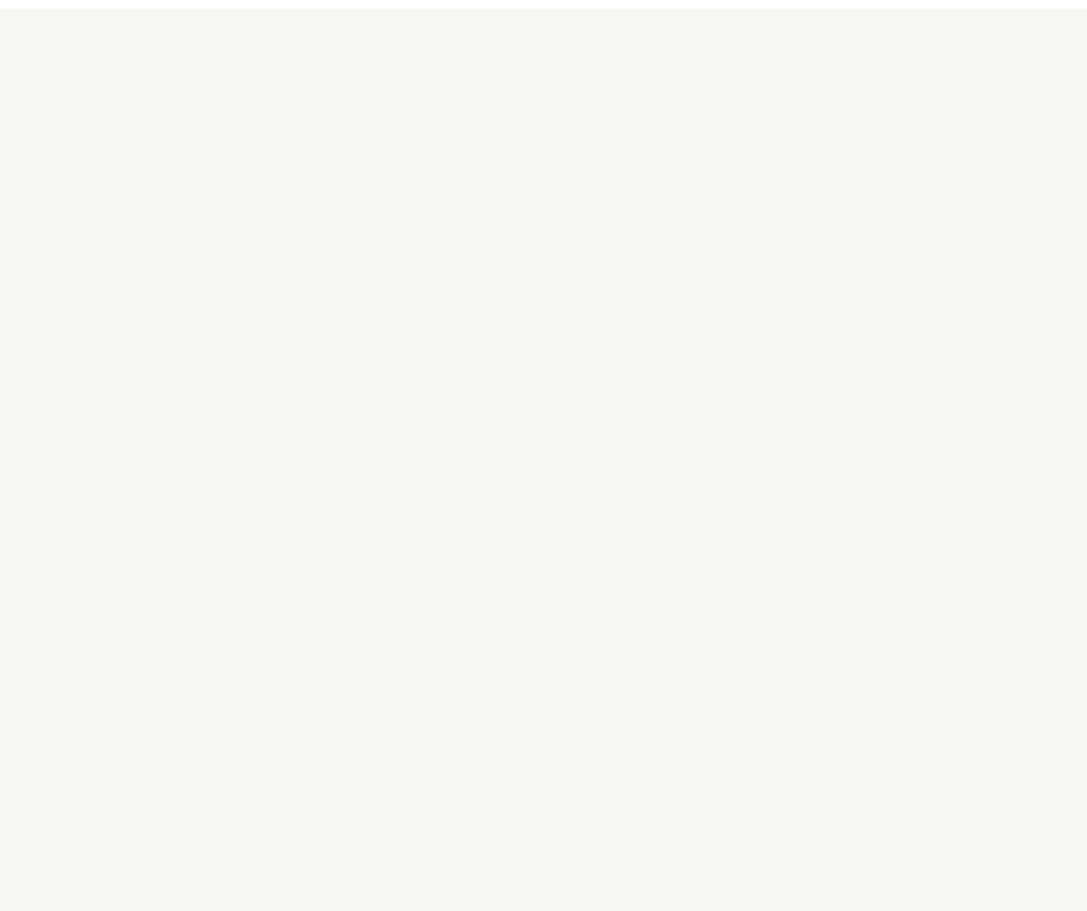
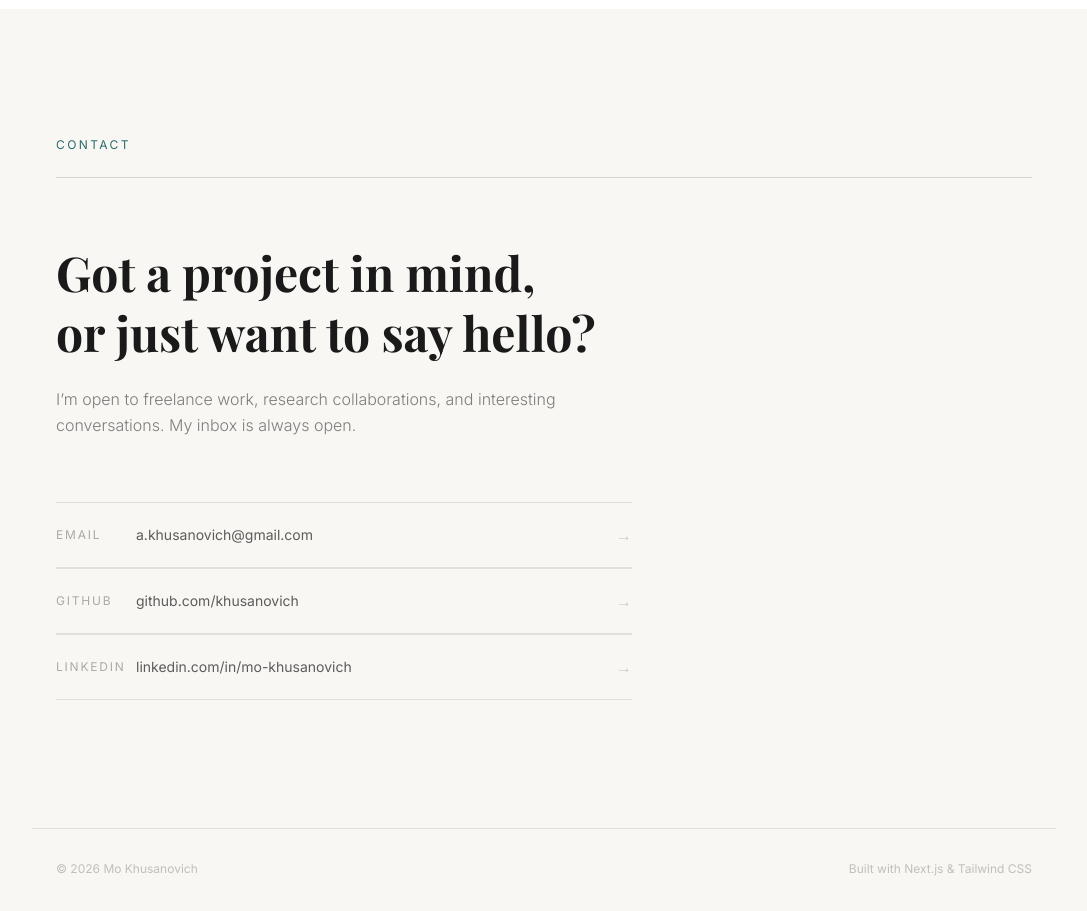
Before and after one commit to khusanovich/portfolio, a Next.js app: page / in a window 1280 px wide. Shown: the part 4520-5431 px from the top of the page, without its empty margins (96-1183 px from the left). Before the commit the page ends 4529 px from the top, so only its background shows below. Built offline with nearby package versions, Linux system fonts and the light colour scheme; a web font is replaced by a local one.

Commit message:
Add Contact section and footer
Large serif heading, short intro line, then three borderless link rows
(Email, GitHub, LinkedIn) — each with label, address, and a right-arrow
that nudges on hover. Footer with copyright and stack credit sits below.
All six sections are now complete.

```diff
--- a/src/app/page.tsx
+++ b/src/app/page.tsx
@@ -4,6 +4,7 @@ import About from "@/components/sections/About";
 import Projects from "@/components/sections/Projects";
 import Research from "@/components/sections/Research";
 import Notes from "@/components/sections/Notes";
+import Contact from "@/components/sections/Contact";
 
 export default function Home() {
   return (
@@ -15,7 +16,7 @@ export default function Home() {
         <Projects />
         <Research />
         <Notes />
-        {/* Remaining sections: Contact — coming next */}
+        <Contact />
       </main>
     </>
   );
--- /dev/null
+++ b/src/components/sections/Contact.tsx
@@ -0,0 +1,90 @@
+import FadeIn from "@/components/FadeIn";
+
+const LINKS = [
+  {
+    label: "Email",
+    display: "a.khusanovich@gmail.com",
+    href: "mailto:a.khusanovich@gmail.com",
+  },
+  {
+    label: "GitHub",
+    display: "github.com/khusanovich",
+    href: "https://github.com/khusanovich",
+  },
+  {
+    label: "LinkedIn",
+    display: "linkedin.com/in/mo-khusanovich",
+    href: "https://linkedin.com/in/mo-khusanovich",
+  },
+];
+
+export default function Contact() {
+  return (
+    <section id="contact" className="py-32">
+      <div className="max-w-5xl mx-auto px-6">
+
+        <FadeIn>
+          <p className="text-xs tracking-[0.2em] uppercase text-accent font-sans mb-6">
+            Contact
+          </p>
+          <hr className="border-0 border-t border-foreground/15 mb-16" />
+        </FadeIn>
+
+        <div className="max-w-xl">
+          <FadeIn>
+            <h2 className="font-serif text-4xl md:text-5xl font-bold text-foreground leading-tight mb-6">
+              Got a project in mind,<br />or just want to say hello?
+            </h2>
+          </FadeIn>
+
+          <FadeIn delay="0.08s">
+            <p className="text-base font-sans font-light text-foreground/55 leading-relaxed mb-16">
+              I&rsquo;m open to freelance work, research collaborations, and
+              interesting conversations. My inbox is always open.
+            </p>
+          </FadeIn>
+
+          <ul className="space-y-0" role="list">
+            {LINKS.map((link, i) => (
+              <FadeIn key={link.label} delay={`${0.1 + i * 0.07}s`}>
+                <li className="border-t border-foreground/10 last:border-b last:border-foreground/10">
+                  <a
+                    href={link.href}
+                    target={link.href.startsWith("mailto") ? undefined : "_blank"}
+                    rel={link.href.startsWith("mailto") ? undefined : "noopener noreferrer"}
+                    className="group flex items-center justify-between py-5 transition-colors duration-200 hover:text-accent"
+                    aria-label={`${link.label}: ${link.display}`}
+                  >
+                    <span className="text-xs font-sans tracking-[0.15em] uppercase text-foreground/35 group-hover:text-accent/60 transition-colors duration-200 w-20">
+                      {link.label}
+                    </span>
+                    <span className="font-sans text-sm text-foreground/70 group-hover:text-accent transition-colors duration-200 flex-1">
+                      {link.display}
+                    </span>
+                    <span
+                      className="text-foreground/20 group-hover:text-accent group-hover:translate-x-1 transition-all duration-200"
+                      aria-hidden="true"
+                    >
+                      →
+                    </span>
+                  </a>
+                </li>
+              </FadeIn>
+            ))}
+          </ul>
+        </div>
+
+      </div>
+
+      {/* Footer */}
+      <div className="max-w-5xl mx-auto px-6 mt-32 pt-8 border-t border-foreground/10 flex flex-col sm:flex-row items-start sm:items-center justify-between gap-4">
+        <p className="text-xs font-sans text-foreground/25">
+          © {new Date().getFullYear()} Mo Khusanovich
+        </p>
+        <p className="text-xs font-sans text-foreground/25">
+          Built with Next.js &amp; Tailwind CSS
+        </p>
+      </div>
+    </section>
+  );
+}
```
